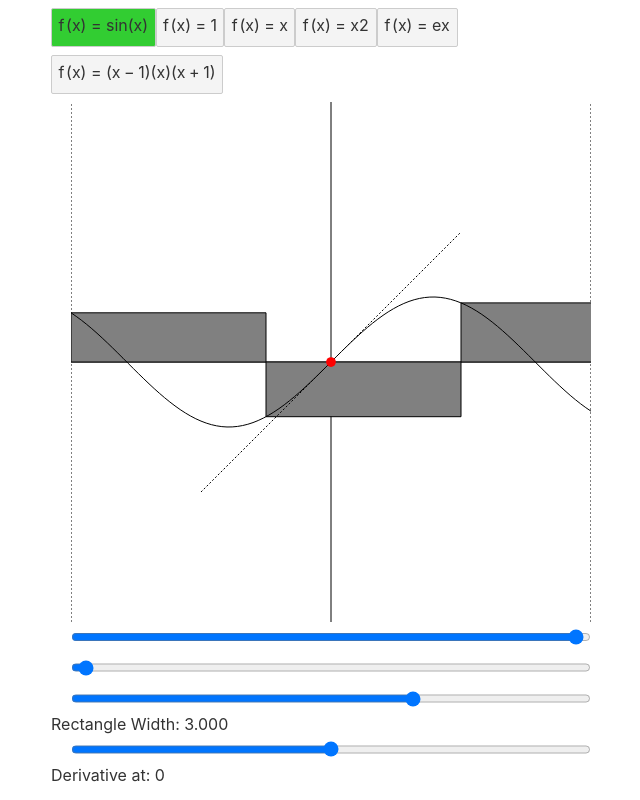
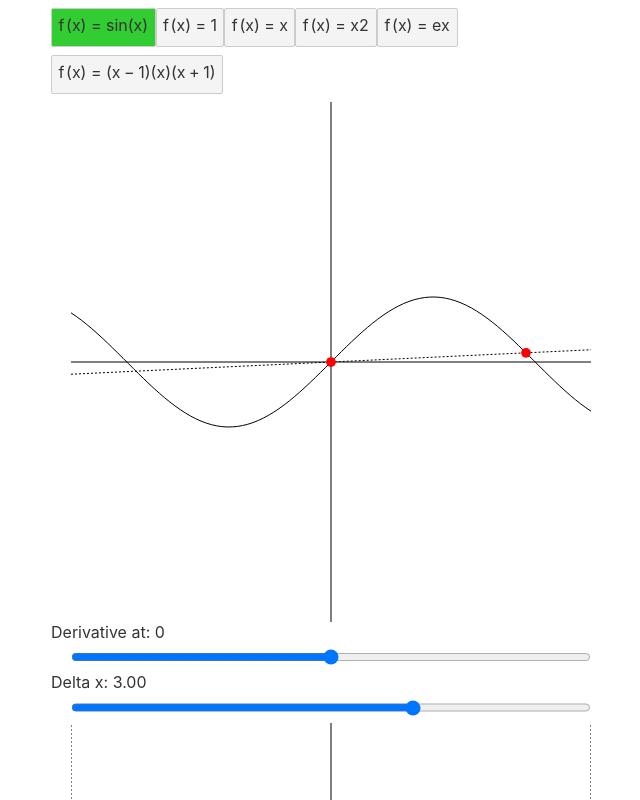
Before and after one commit to nchlsb/early-calc, a Svelte app: page / in a window 1280 px wide. Shown: the top 800 px of the page, without its empty margins (309-949 px from the left). Built offline with nearby package versions, Linux system fonts and the light colour scheme.

Commit message:
Establish secant line

```diff
--- a/src/App.svelte
+++ b/src/App.svelte
@@ -19,13 +19,20 @@ import { each, onMount } from 'svelte/internal';
 
 	// variables of graph
 	const DEFAULT_BOUND_MAGNITUDE = Math.ceil(Math.PI);
-	const TANGENT = 2;
 
 	const xMaxBound = DEFAULT_BOUND_MAGNITUDE
 	const xMinBound = -DEFAULT_BOUND_MAGNITUDE
 
 	const yMaxBound = DEFAULT_BOUND_MAGNITUDE
 	const yMinBound = -DEFAULT_BOUND_MAGNITUDE
+
+	let sliderX = 0;
+	let x: number;
+	$: x = sliderX;
+
+	let sliderDeltaX = Math.log((xMaxBound - xMinBound) / 2);
+	let deltaX: number;
+	$: deltaX = Math.exp(sliderDeltaX) - 1;
 
 	let integralBound1 = DEFAULT_BOUND_MAGNITUDE
 	let integralBound2 = -DEFAULT_BOUND_MAGNITUDE
@@ -36,14 +43,13 @@ import { each, onMount } from 'svelte/internal';
 	let integralUpperBound: number;
 	$: integralUpperBound = Math.max(integralBound1, integralBound2);
 
-	let slider = Math.log((xMaxBound - xMinBound) / 2);
-	let slider2 = 0;
+	let sliderRectangleWidth = Math.log((xMaxBound - xMinBound) / 2);
+	let dx: number;
+	$: dx = Math.exp(sliderRectangleWidth) - 1;
 
-	let dx: number;
-	$: dx = Math.exp(slider) - 1;
 
-	let dxAt: number;
-	$: dxAt = slider2;
+
+
 
 	let f: (x: number) => number
 	$: f = functions[selectedIndex].implementation
@@ -52,6 +58,31 @@ import { each, onMount } from 'svelte/internal';
 	$: fPrime = functions[selectedIndex].derv;
 
 	let numberOfPoints: number = 100;
+
+	let secantLine: {x1: number, y1: number, x2: number, y2: number}
+	$: secantLine = {
+		x1: xMinBound, y1: leftmostY(x, x + deltaX, f(x), f(x + deltaX)),
+		x2: xMaxBound, y2: rightmostY(x, x + deltaX, f(x), f(x + deltaX))
+	}
+
+	function leftmostY(x1: number, x2: number, y1: number, y2: number): number {
+		const lineFunction: (x: number) => number = function (x) {
+			const m = (y2 - y1) / (x2 - x1)
+			return m * (x - x1) + y1
+		}
+
+		return lineFunction(xMinBound)
+	}
+
+	function rightmostY(x1: number, x2: number, y1: number, y2: number): number {
+		const lineFunction: (x: number) => number = function (x) {
+			const m = (y2 - y1) / (x2 - x1)
+			return m * (x - x1) + y1
+		}
+
+		return lineFunction(xMaxBound)
+	}
+
 
 	// -10 -> 5
 	// offset => 0, 1, 2, 3, 4, 5, 6, 7, 8, 9, 10, 11, 12, 13, 14, 15
@@ -139,6 +170,35 @@ let selectedIndex = 0;
 		<button class={index === selectedIndex ? 'highlighted' : ''} on:click={_ => selectedIndex = index}><span id={f.id}>{f.representation}</span></button>
 	{/each}
 
+	<!-- derivatives -->
+	<svg class="cartesian" viewBox="{xMinBound} {yMinBound} {(xMaxBound - xMinBound)} {(yMaxBound - yMinBound)}">
+		<g>
+			<!-- x and y axis -->
+			<line stroke="black" fill="none" x1={xMinBound} y1="0" x2={xMaxBound} y2="0" />
+			<line stroke="black" fill="none" x1="0" y1={yMinBound} x2="0" y2={yMaxBound} />
+
+			<!-- graph of function -->
+			<polyline stroke="black" fill="none" points={points.map(point => `${point.x},${point.y}`).join(' ')} />
+
+			<line stroke="black" stroke-dasharray="2,2" fill="none"
+				x1={secantLine.x1} y1={secantLine.y1}
+				x2={secantLine.x2} y2={secantLine.y2}
+			/>
+			<circle cx={x} cy={f(x)} r=".075" fill="red"></circle>
+			<circle cx={x + deltaX} cy={f(x + deltaX)} r=".075" fill="red"></circle>
+		</g>
+	</svg>
+
+	<label for="derivative">Derivative at: {x}</label>
+	<input id="derivative" type="range" step="0.01" min={xMinBound} max={xMaxBound} bind:value={sliderX}>
+
+	<label for="deltaX">Delta x: {deltaX.toFixed(2)}</label>
+	<input id="deltaX" type="range" min="0.001" step="0.01" max={Math.log(xMaxBound - xMinBound).toFixed(2)}  bind:value={sliderDeltaX}>
+
+
+
+	<!-- integrals -->
+
 	<svg class="cartesian" viewBox="{xMinBound} {yMinBound} {(xMaxBound - xMinBound)} {(yMaxBound - yMinBound)}">
 		<g>
 			<!-- x and y axis -->
@@ -162,22 +222,14 @@ let selectedIndex = 0;
 
 			<!-- graph of function -->
 			<polyline stroke="black" fill="none" points={points.map(point => `${point.x},${point.y}`).join(' ')} />
-
-			<!-- derivative stuff-->
-			<line stroke="black" stroke-dasharray="2,2" fill="none" x1={dxAt - TANGENT} y1={f(dxAt) - TANGENT * fPrime(dxAt)} x2={dxAt + TANGENT} y2={f(dxAt) + TANGENT * fPrime(dxAt)} />
-
-			<circle cx={dxAt} cy={f(dxAt)} r=".075" fill="red"></circle>
 		</g>
 	</svg>
+
 	<input class="bound-range" type="range" min={xMinBound} max={xMaxBound} step=".01" bind:value={integralBound1}>
 	<input class="bound-range" type="range" min={xMinBound} max={xMaxBound} step=".01" bind:value={integralBound2}>
 
-	<input id="rectangle-width" type="range" min="0.01" step="0.01" max={Math.log(xMaxBound - xMinBound).toFixed(2)} bind:value={slider}>
 	<label for="rectangle-width">Rectangle Width: {(dx).toFixed(3)}</label>
-
-	<input id="derv" type="range" step="0.01" min={xMinBound} max={xMaxBound} bind:value={slider2}>
-	<label for="rectangle-width">Derivative at: {dxAt}</label>
-
+	<input id="rectangle-width" type="range" min="0.01" step="0.01" max={Math.log(xMaxBound - xMinBound).toFixed(2)} bind:value={sliderRectangleWidth}>
 </div>
 </div>
 <link rel="stylesheet" href="https://cdn.jsdelivr.net/npm/katex@0.12.0/dist/katex.min.css" integrity="sha384-AfEj0r4/OFrOo5t7NnNe46zW/tFgW6x/bCJG8FqQCEo3+Aro6EYUG4+cU+KJWu/X" crossorigin="anonymous">
```
